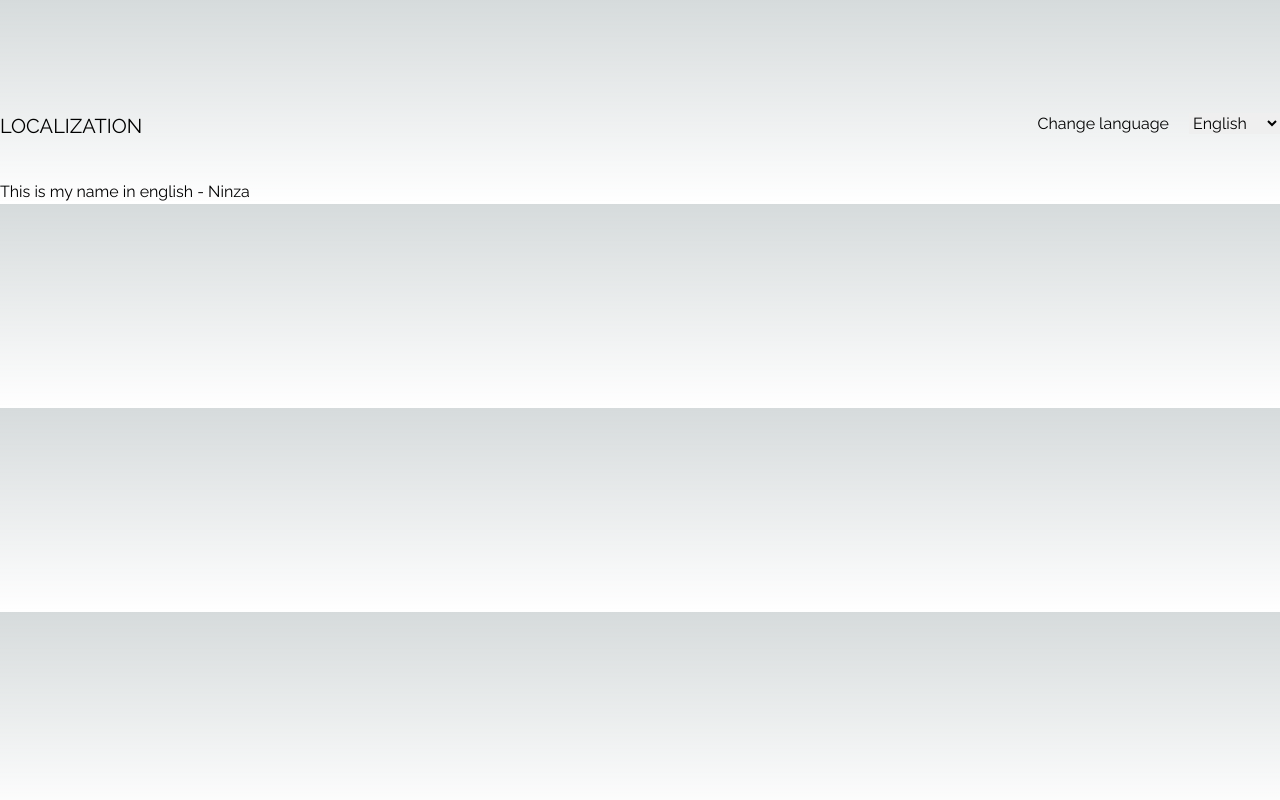
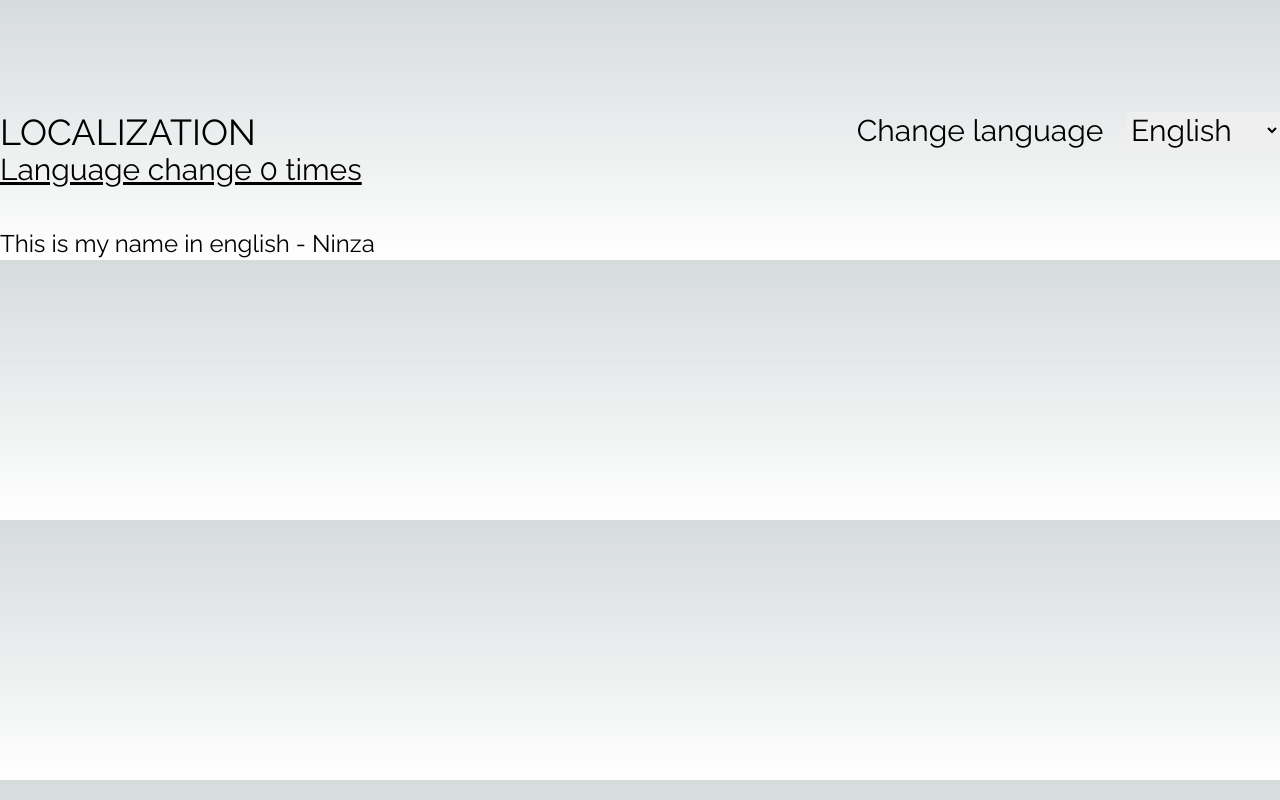
Before and after one commit to booi-dev/shokesu, a Next.js app: page /localization in a window 1280 px wide. Built offline with nearby package versions, Linux system fonts and the light colour scheme.

Commit message:
Add counter state

```diff
--- a/src/app/localization/Localization.tsx
+++ b/src/app/localization/Localization.tsx
@@ -1,15 +1,26 @@
+"use client";
+
+import { useState } from "react";
+
 const Localization = () => {
+  const [count, setCount] = useState(0);
+
+  const handleLanguageSelector = () => {
+    console.log("changing");
+  };
+
   return (
-    <div className="mx-auto w-full max-w-7xl mt-28">
+    <div className="mx-auto w-full max-w-7xl mt-28 text-3xl">
       <div className="flex justify-between">
-        <h1 className="text-xl uppercase ">Localization</h1>
+        <h1 className="text-4xl uppercase ">Localization</h1>
 
         <div>
           <label htmlFor="language-selector"> Change language </label>
           <select
-            id="laguage-selector"
+            name="laguage-selector"
             className="text-black ml-4"
             defaultValue="en"
+            onChange={handleLanguageSelector}
           >
             <option value="en"> English</option>
             <option value="sp"> Spanish</option>
@@ -19,7 +30,9 @@ const Localization = () => {
         </div>
       </div>
 
-      <p className="mt-10">This is my name in english - Ninza</p>
+      <div className="underline underline-offset-2 ">{`Language change ${count} times`}</div>
+
+      <p className="mt-10 text-2xl">This is my name in english - Ninza</p>
     </div>
   );
 };
```
